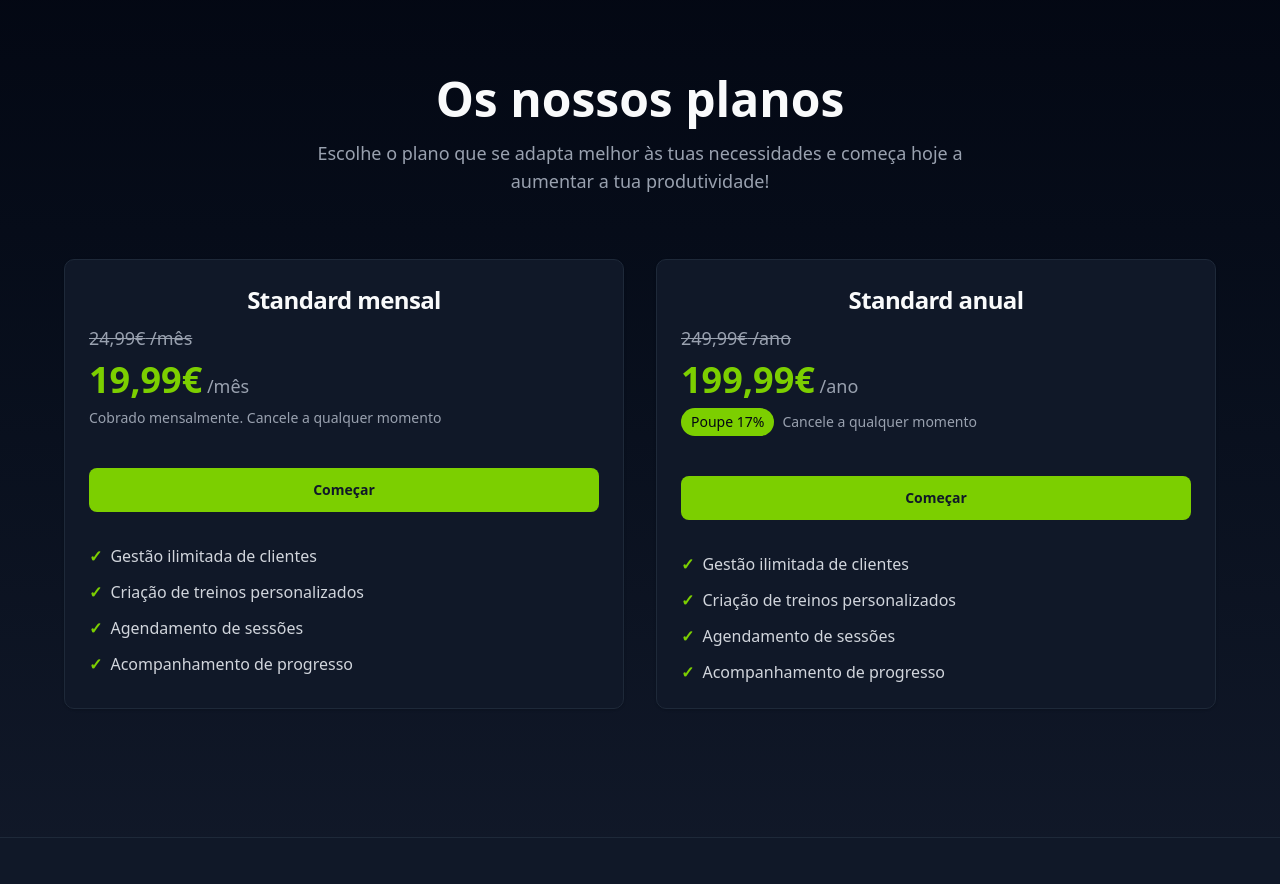
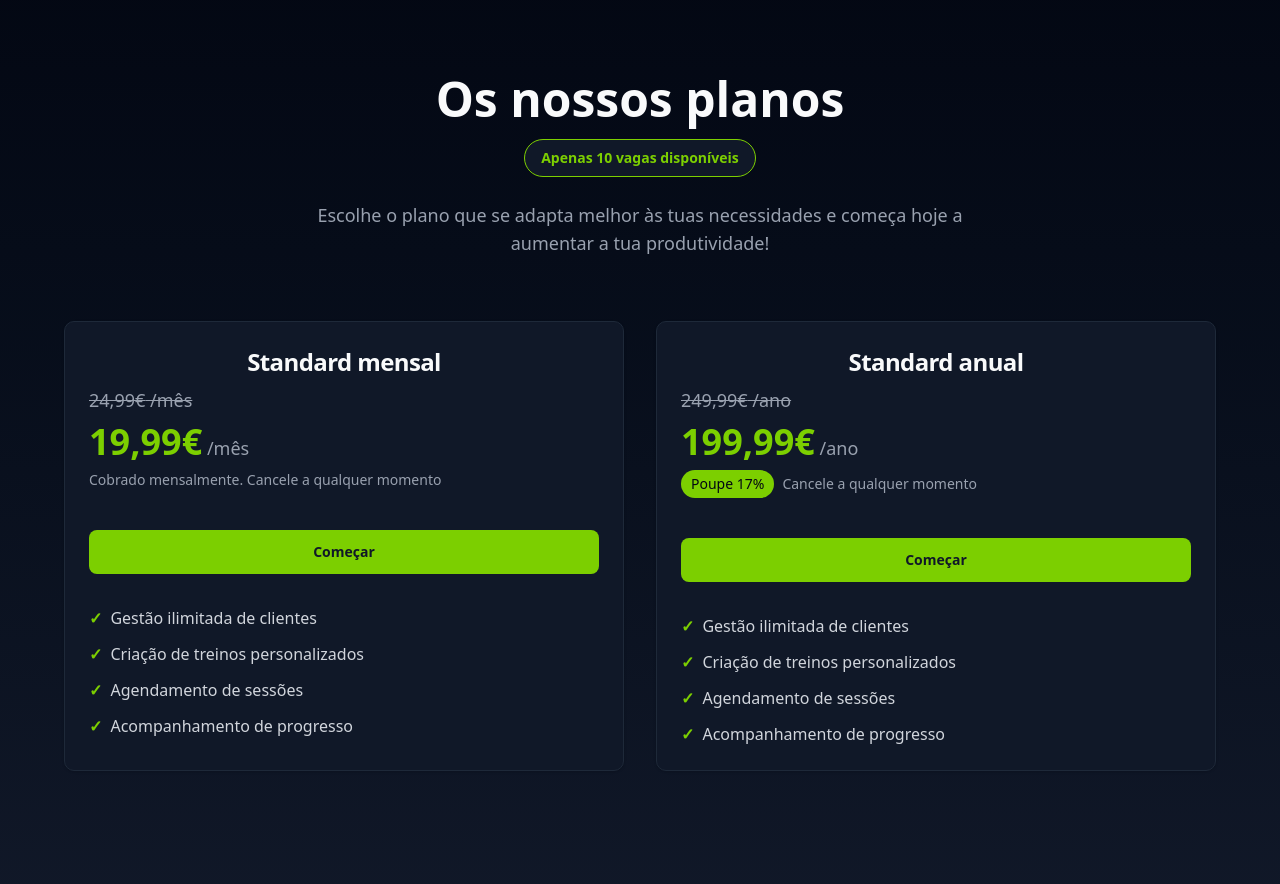
Before and after one commit to pauloo0/landing, a React (Vite) app: page / in a window 1280 px wide. Shown: the part 1360-2244 px from the top of the page. Built offline with nearby package versions, Linux system fonts and the light colour scheme.

Commit message:
feature: add limited available slots header in pricing section

```diff
--- a/src/components/Pricing.tsx
+++ b/src/components/Pricing.tsx
@@ -19,6 +19,11 @@ export default function Pricing() {
           <h2 className='mb-4 text-4xl font-bold md:text-5xl text-gray-50 text-balance'>
             Os nossos planos
           </h2>
+          <div className='inline-block px-4 py-2 mb-6 bg-gray-900 border rounded-full border-lime-500'>
+            <p className='text-sm font-semibold text-lime-500'>
+              Apenas 10 vagas disponíveis
+            </p>
+          </div>
           <p className='max-w-2xl mx-auto text-lg text-gray-400'>
             Escolhe o plano que se adapta melhor às tuas necessidades e começa
             hoje a aumentar a tua produtividade!
```
